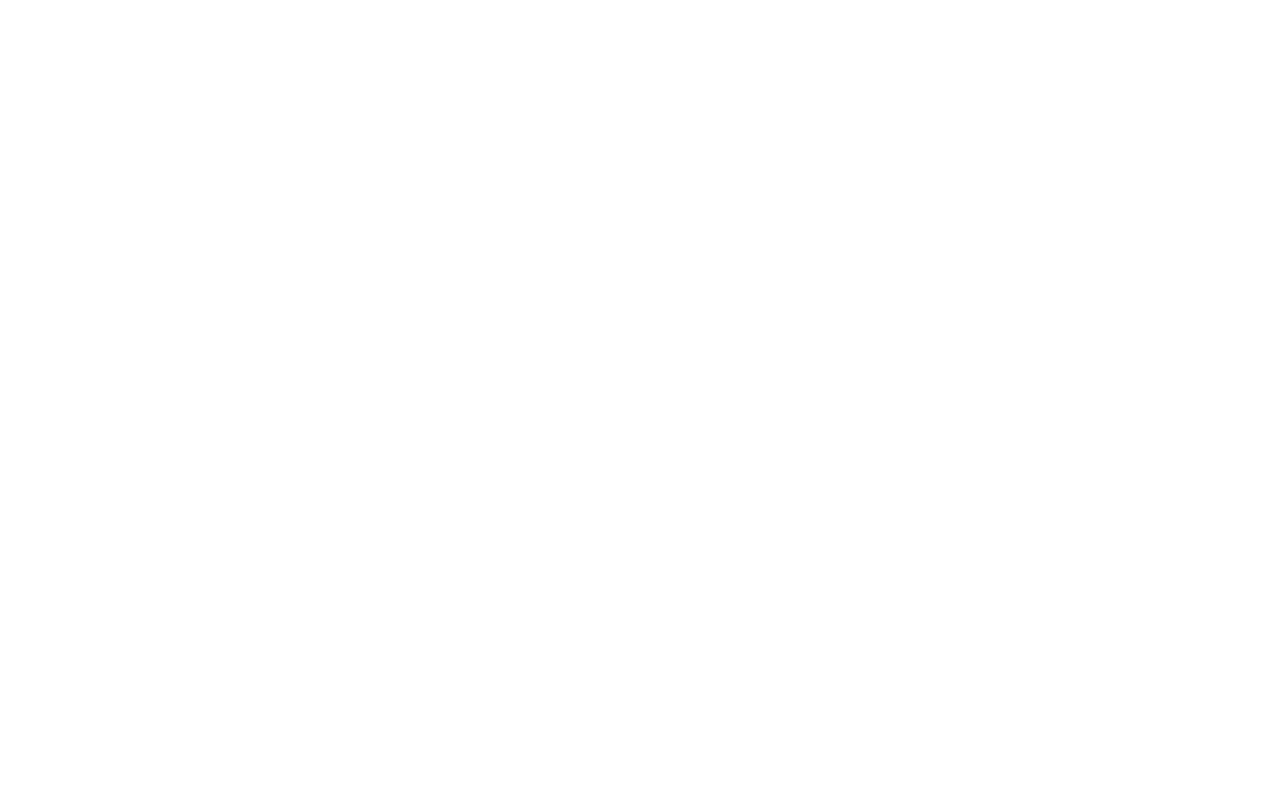
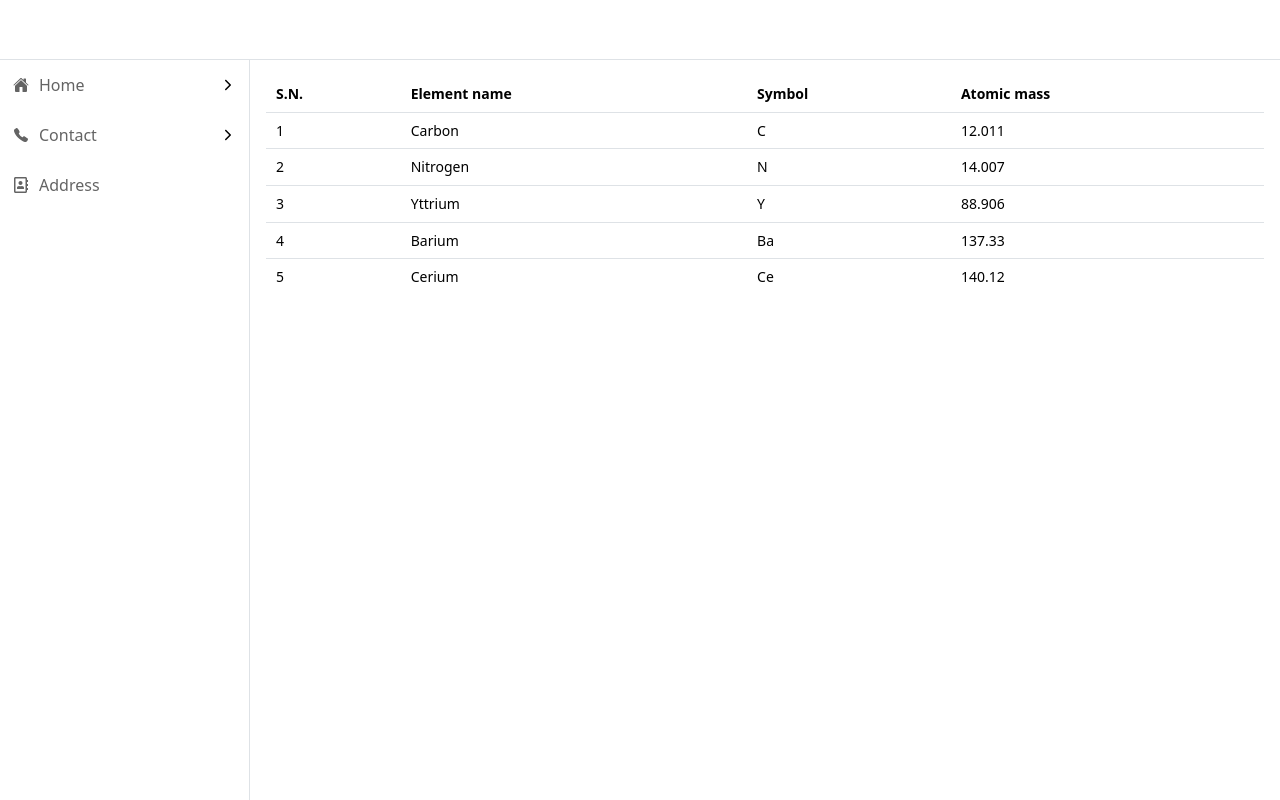
Before and after one commit to aayushhh44/HealthCamp, a React (Vite) app: page /dashboard/role in a window 1280 px wide. Before the commit this address had no page. Built offline with nearby package versions, Linux system fonts and the light colour scheme.

Commit message:
work on rolemanegement

```diff
--- a/src/layout/dashboard-layout/DashboardLayout.tsx
+++ b/src/layout/dashboard-layout/DashboardLayout.tsx
@@ -17,7 +17,7 @@ const DashboardLayout = () => {
           collapsed: { mobile: !opened },
         }}
         padding="md"
-        visibleFrom="sm"
+        // visibleFrom="sm"
       >
         <AppShell.Header>
           <Burger opened={opened} onClick={toggle} hiddenFrom="sm" size="sm" />
--- /dev/null
+++ b/src/pages/dashboard/RoleManagement/RoleManagement.tsx
@@ -0,0 +1,39 @@
+import { Box, Table } from "@mantine/core";
+
+const elements = [
+    { sn: 1, mass: 12.011, symbol: 'C', name: 'Carbon' },
+    { sn: 2, mass: 14.007, symbol: 'N', name: 'Nitrogen' },
+    { sn: 3, mass: 88.906, symbol: 'Y', name: 'Yttrium' },
+    { sn: 4, mass: 137.33, symbol: 'Ba', name: 'Barium' },
+    { sn: 5, mass: 140.12, symbol: 'Ce', name: 'Cerium' },
+  ];
+
+const RoleManagement = () => {
+    const rows = elements.map((element) => (
+        <Table.Tr key={element.name}>
+          <Table.Td>{element.sn}</Table.Td>
+          <Table.Td>{element.name}</Table.Td>
+          <Table.Td>{element.symbol}</Table.Td>
+          <Table.Td>{element.mass}</Table.Td>
+        </Table.Tr>
+      ));
+
+
+  return (
+    <Box>
+    <Table>
+      <Table.Thead>
+        <Table.Tr>
+          <Table.Th>S.N.</Table.Th>
+          <Table.Th>Element name</Table.Th>
+          <Table.Th>Symbol</Table.Th>
+          <Table.Th>Atomic mass</Table.Th>
+        </Table.Tr>
+      </Table.Thead>
+      <Table.Tbody>{rows}</Table.Tbody>
+    </Table>
+    </Box>
+  )
+}
+
+export default RoleManagement
--- a/src/routes/DashboardRoute.tsx
+++ b/src/routes/DashboardRoute.tsx
@@ -1,6 +1,7 @@
 import { lazy } from "react";
 import Loadable from "../components/Loadable";
 import DashboardLayout from "../layout/dashboard-layout/DashboardLayout";
+import RoleManagement from "../pages/dashboard/RoleManagement/RoleManagement";
 
 
 const AuthLogin = Loadable(lazy(() => import("../pages/auth/Login")));
@@ -14,8 +15,8 @@ const DashboardRoutes = {
         element: <AuthLogin />,
       },
       {
-        path: "register",
-        // element: <AuthRegister />
+        path: "role",
+        element: <RoleManagement />
       },
     ],
 };
--- a/src/routes/index.ts
+++ b/src/routes/index.ts
@@ -3,5 +3,5 @@ import LoginRoutes from './LoginRoute';
 import DashboardRoutes from './DashboardRoute';
 
 export default function SystemRoutes() {
-    return useRoutes([LoginRoutes, DashboardRoutes]);
+    return useRoutes([LoginRoutes, DashboardRoutes ]);
 }
```
Also changed, not shown: src/routes/RoleRoute.tsx (added, +23 -0 lines).
